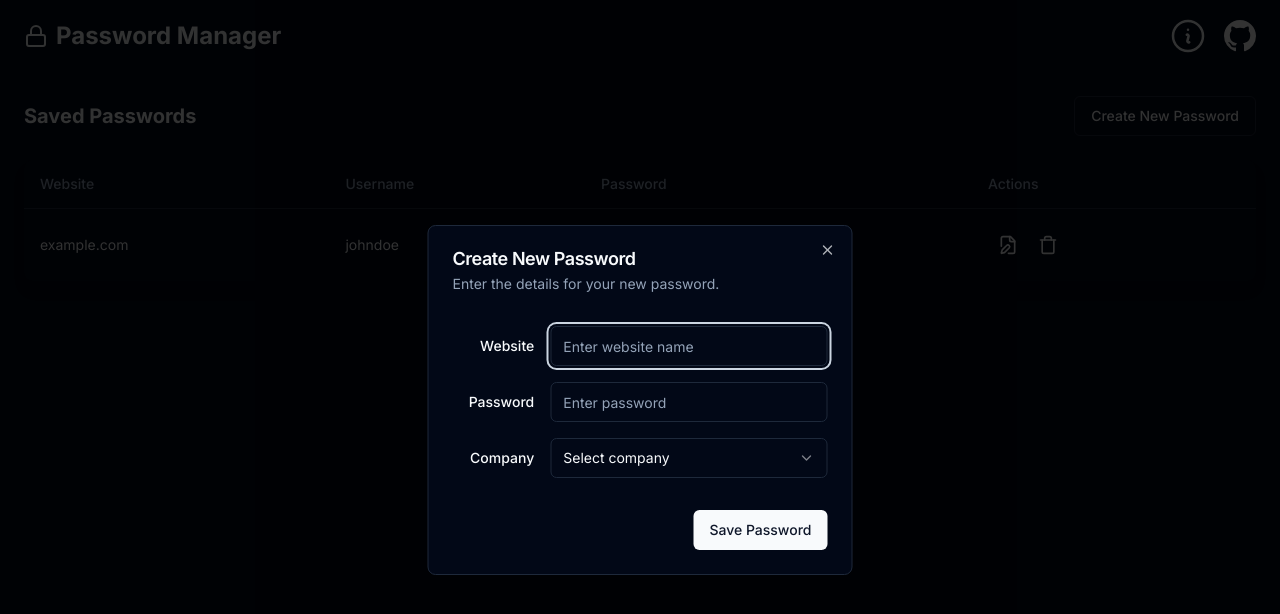
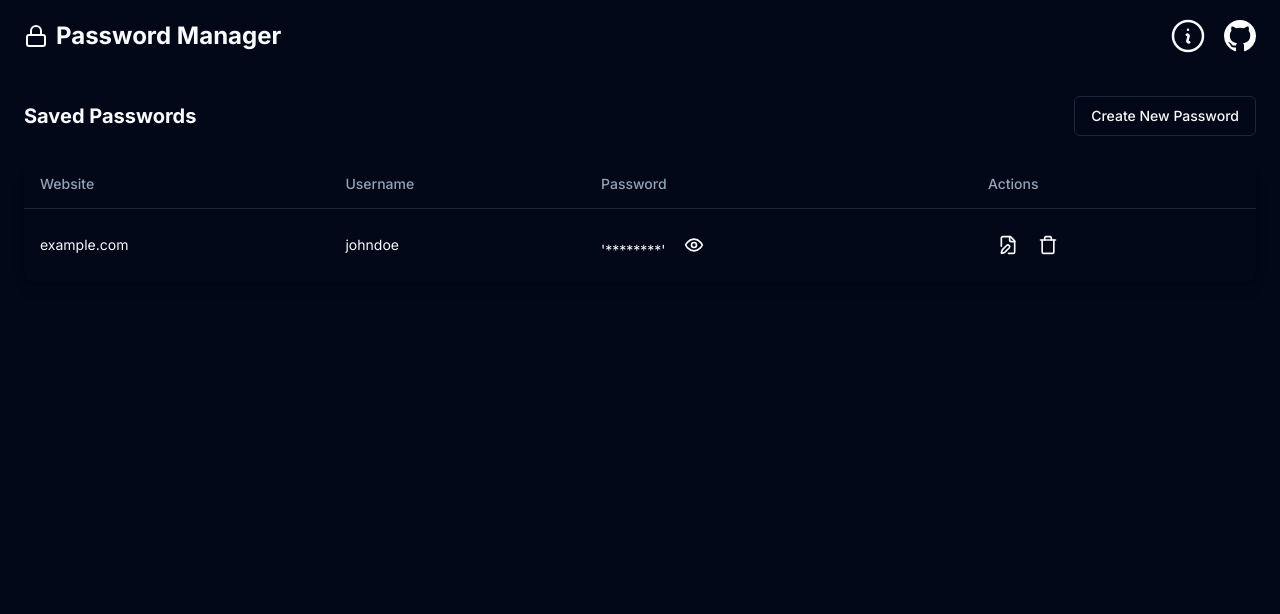
Before and after one commit to remcostoeten/password-manager, a Next.js app: page / in a window 1280 px wide. Shown: the top 614 px of the page. Built offline with nearby package versions, Linux system fonts and the light colour scheme.

Commit message:
fix: prevent default open dialog and fix build err for delpoy

```diff
--- a/src/components/shells/AddNewDialog.tsx
+++ b/src/components/shells/AddNewDialog.tsx
@@ -18,7 +18,7 @@ import {
 
 export default function AddNewDialog() {
   return (
-    <Dialog defaultOpen>
+    <Dialog>
       <DialogTrigger asChild>
         <Button variant="outline">Create New Password</Button>
       </DialogTrigger>
@@ -55,7 +55,7 @@ export default function AddNewDialog() {
             <Label htmlFor="company" className="text-right">
               Company
             </Label>
-            <Select id="company">
+            <Select>
               <SelectTrigger className="col-span-3">
                 <SelectValue placeholder="Select company" />
               </SelectTrigger>
--- a/src/components/ui/dialog.tsx
+++ b/src/components/ui/dialog.tsx
@@ -31,7 +31,7 @@ DialogOverlay.displayName = DialogPrimitive.Overlay.displayName;
 
 const DialogContent = React.forwardRef<
   React.ElementRef<typeof DialogPrimitive.Content>,
-  React.ComponentPropsWithoutRef<typeof DialogPrimitive.Content>
+  React.conentPropsWithoutRef<typeof DialogPrimitive.Content>
 >(({ className, children, ...props }, ref) => (
   <DialogPortal>
     <DialogOverlay />
```
